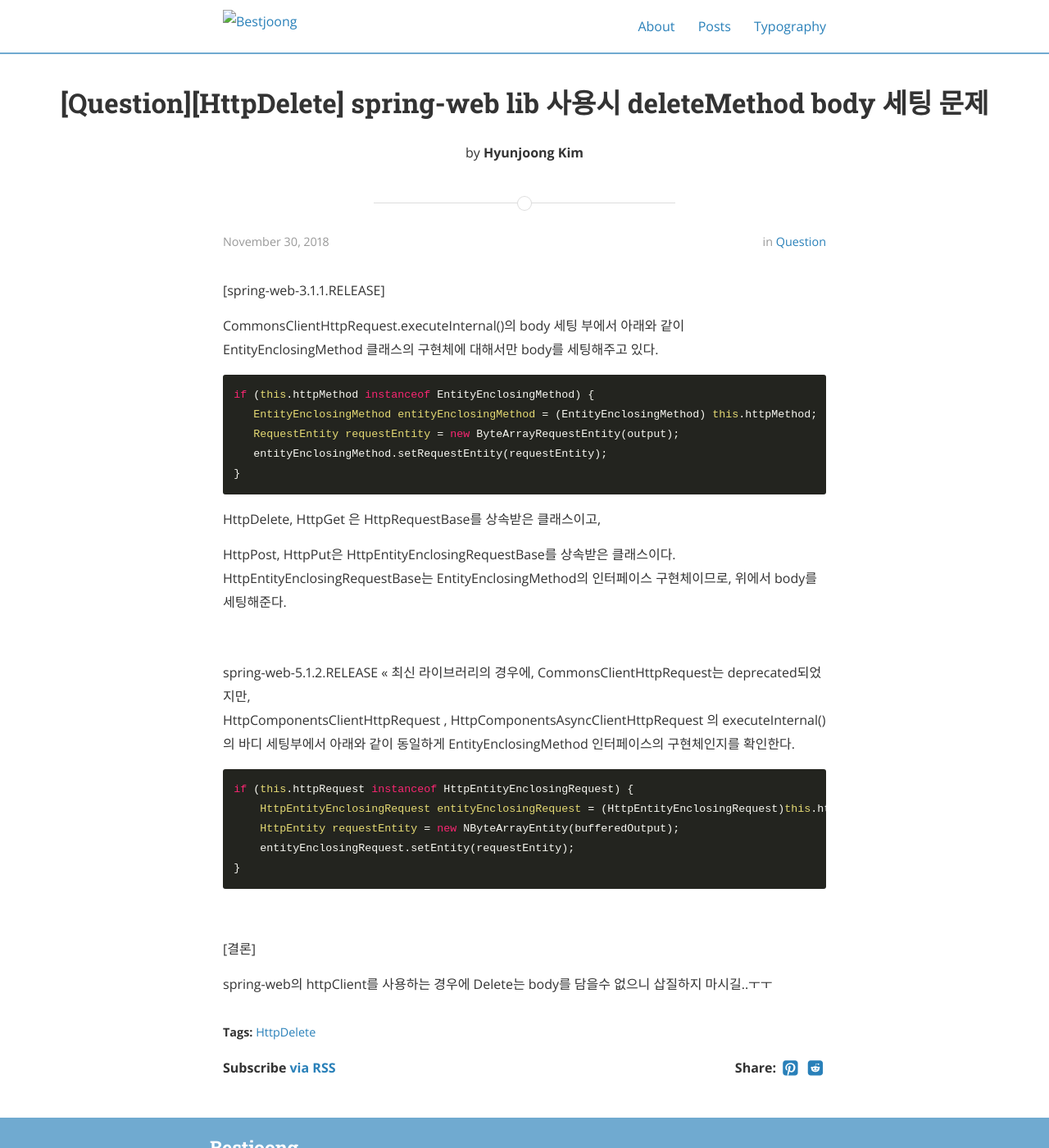
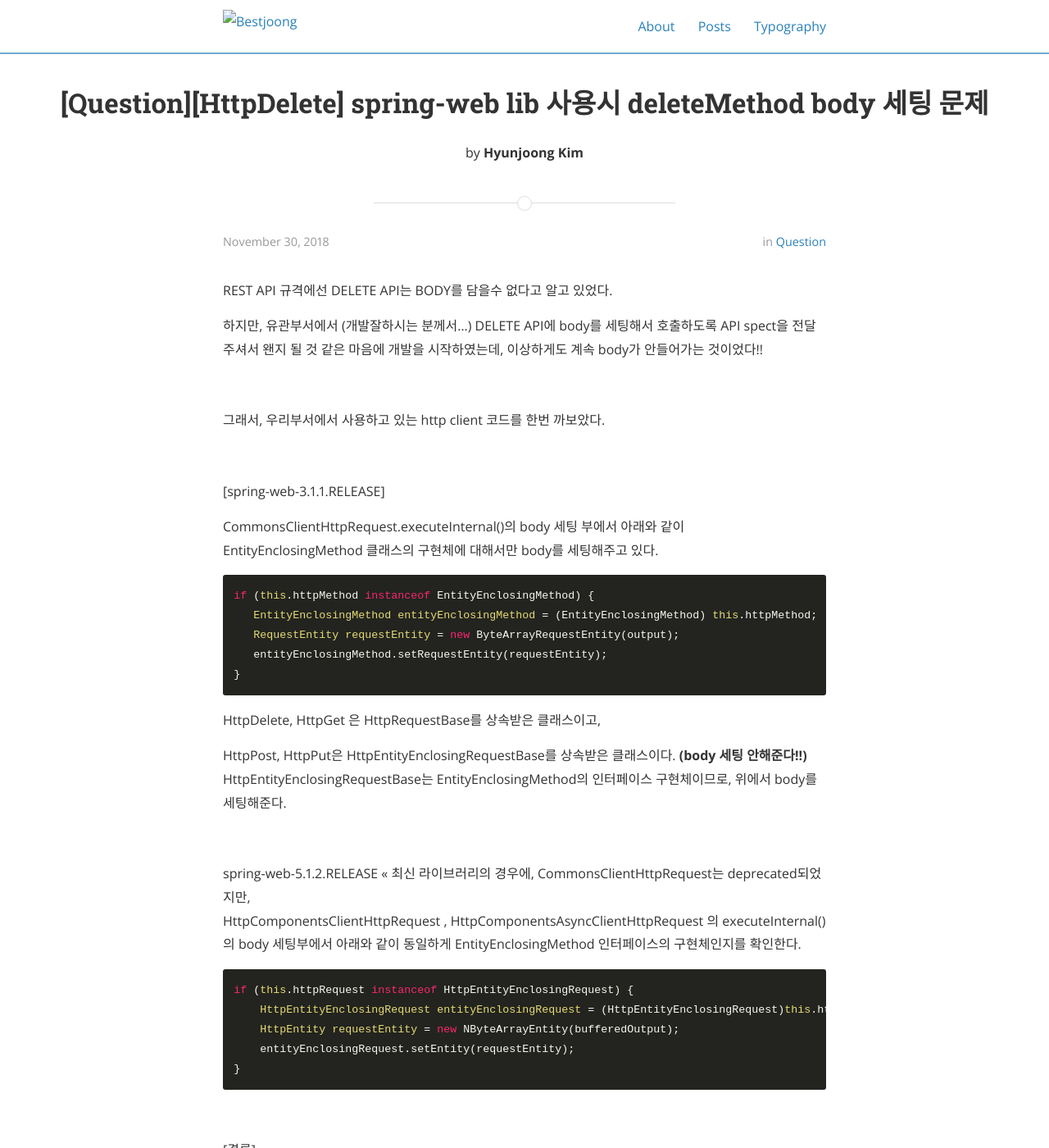
Before and after one commit to bestjoong/bestjoong.github.io, a Jekyll site: the page built from _posts/2018-11-30-httpDeleteCaution.markdown, in a window 1280 px wide and 1400 px high. Shown: the whole window at 82% size. Built offline with Jekyll 4.4.1, drawn with Linux system fonts in a browser that asks for light colours; nearby versions of some CDN libraries; some of the changed text lies outside the part shown.

Commit message:
http delete 이슈 포스팅

````diff
--- a/_posts/2018-11-30-httpDeleteCaution.markdown
+++ b/_posts/2018-11-30-httpDeleteCaution.markdown
@@ -8,6 +8,16 @@ tags: HttpDelete
 ---
 
 
+
+REST API 규격에선 DELETE API는 BODY를 담을수 없다고 알고 있었다.
+
+하지만, 유관부서에서 (개발잘하시는 분께서...) DELETE API에 body를 세팅해서 호출하도록 API spect을 전달주셔서 왠지 될 것 같은 마음에 개발을 시작하였는데, 이상하게도 계속 body가 안들어가는 것이었다!!<br>
+
+<br>
+
+그래서, 우리부서에서 사용하고 있는 http client 코드를 한번 까보았다.
+
+<br>
 
 [spring-web-3.1.1.RELEASE] <br>
 
@@ -23,11 +33,11 @@ if (this.httpMethod instanceof EntityEnclosingMethod) {
 
 HttpDelete, HttpGet 은 HttpRequestBase를 상속받은 클래스이고, <br>
 
-HttpPost, HttpPut은 HttpEntityEnclosingRequestBase를 상속받은 클래스이다. <br>HttpEntityEnclosingRequestBase는 EntityEnclosingMethod의 인터페이스 구현체이므로, 위에서 body를 세팅해준다. <br>
+HttpPost, HttpPut은 HttpEntityEnclosingRequestBase를 상속받은 클래스이다. **(body 세팅 안해준다!!)**<br>HttpEntityEnclosingRequestBase는 EntityEnclosingMethod의 인터페이스 구현체이므로, 위에서 body를 세팅해준다. <br>
 
 <br>
 
-spring-web-5.1.2.RELEASE << 최신 라이브러리의 경우에, CommonsClientHttpRequest는 deprecated되었지만, <br>HttpComponentsClientHttpRequest , HttpComponentsAsyncClientHttpRequest 의 executeInternal()의 바디 세팅부에서 아래와 같이 동일하게 EntityEnclosingMethod 인터페이스의 구현체인지를 확인한다. <br>
+spring-web-5.1.2.RELEASE << 최신 라이브러리의 경우에, CommonsClientHttpRequest는 deprecated되었지만, <br>HttpComponentsClientHttpRequest , HttpComponentsAsyncClientHttpRequest 의 executeInternal()의 body 세팅부에서 아래와 같이 동일하게 EntityEnclosingMethod 인터페이스의 구현체인지를 확인한다. <br>
 
 ```
 if (this.httpRequest instanceof HttpEntityEnclosingRequest) {
@@ -41,4 +51,6 @@ if (this.httpRequest instanceof HttpEntityEnclosingRequest) {
 
 [결론]
 
-spring-web의 httpClient를 사용하는 경우에 Delete는 body를 담을수 없으니 삽질하지 마시길..ㅜㅜ
+spring-web의 httpClient를 사용하는 경우에 Delete는 body를 담을수 없으니 삽질하지 마시길..ㅜㅜ<br>
+
+결국, POST 형식으로 수정하여, 호출하기로 하였다.
````
